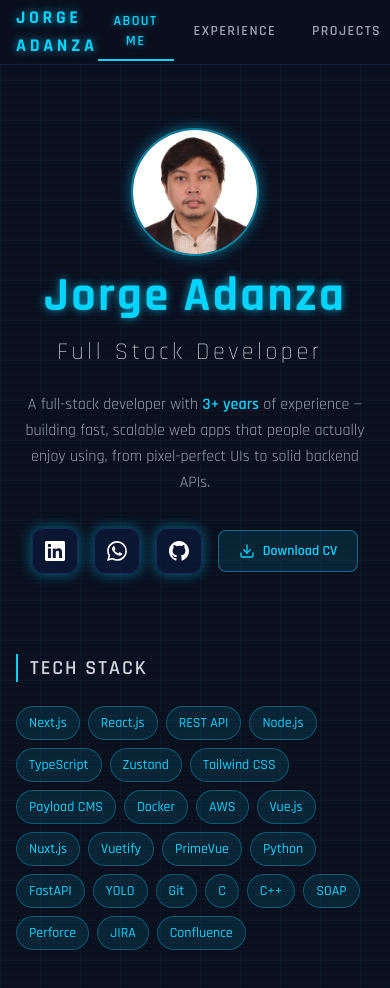
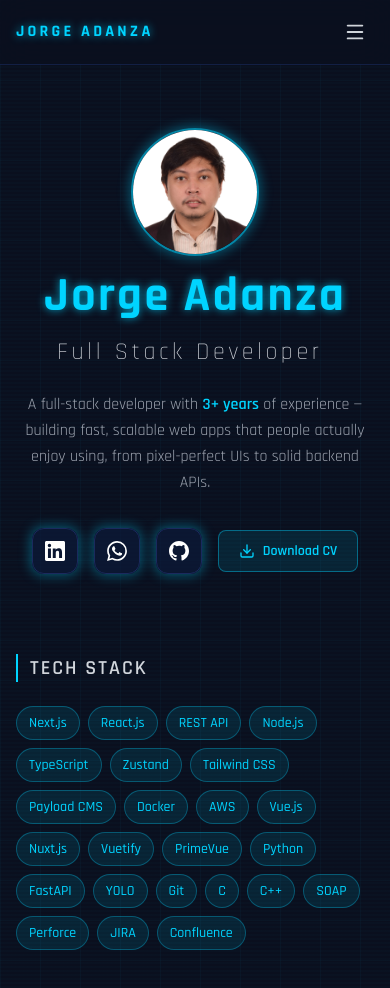
Before and after one commit to RyuzakiEX/personal-site, a Next.js app: page / in a window 390 px wide. Shown: the top 988 px of the page. Built offline with nearby package versions, Linux system fonts and the light colour scheme.

Commit message:
style: make navbar reactive

```diff
--- a/components/Navbar.tsx
+++ b/components/Navbar.tsx
@@ -1,5 +1,7 @@
 "use client";
 
+import { useState } from "react";
+import { Menu, X } from "lucide-react";
 import type { Tab } from "@/app/page";
 
 const tabs: { id: Tab; label: string }[] = [
@@ -15,13 +17,21 @@ interface NavbarProps {
 }
 
 export default function Navbar({ activeTab, onTabChange }: NavbarProps) {
+  const [isOpen, setIsOpen] = useState(false);
+
+  const handleSelect = (tab: Tab) => {
+    onTabChange(tab);
+    setIsOpen(false);
+  };
+
   return (
     <nav className="fixed top-0 left-0 right-0 z-50 bg-navy-950/80 backdrop-blur-lg border-b border-navy-800/60">
       <div className="max-w-5xl mx-auto px-4 flex items-center justify-between h-16">
-        <span className="glow-text text-lg font-bold tracking-[0.2em] uppercase">
+        <span className="glow-text text-base sm:text-lg font-bold tracking-[0.2em] uppercase">
           Jorge Adanza
         </span>
-        <div className="flex gap-1">
+
+        <div className="hidden md:flex gap-1">
           {tabs.map((tab) => (
             <button
               key={tab.id}
@@ -36,6 +46,38 @@ export default function Navbar({ activeTab, onTabChange }: NavbarProps) {
             </button>
           ))}
         </div>
+
+        <button
+          type="button"
+          aria-label="Toggle navigation menu"
+          aria-expanded={isOpen}
+          onClick={() => setIsOpen((prev) => !prev)}
+          className="md:hidden p-2 text-gray-300 hover:text-cyan-glow transition-colors"
+        >
+          {isOpen ? <X size={22} /> : <Menu size={22} />}
+        </button>
+      </div>
+
+      <div
+        className={`md:hidden overflow-hidden transition-[max-height,opacity] duration-300 ease-in-out ${
+          isOpen ? "max-h-80 opacity-100" : "max-h-0 opacity-0"
+        }`}
+      >
+        <div className="px-4 pb-4 pt-2 flex flex-col gap-1 border-t border-navy-800/60">
+          {tabs.map((tab) => (
+            <button
+              key={tab.id}
+              onClick={() => handleSelect(tab.id)}
+              className={`nav-tab text-left border-b-0 border-l-2 ${
+                activeTab === tab.id
+                  ? "text-cyan-glow border-cyan-glow"
+                  : "text-gray-400 hover:text-white border-transparent"
+              }`}
+            >
+              {tab.label}
+            </button>
+          ))}
+        </div>
       </div>
     </nav>
   );
```
